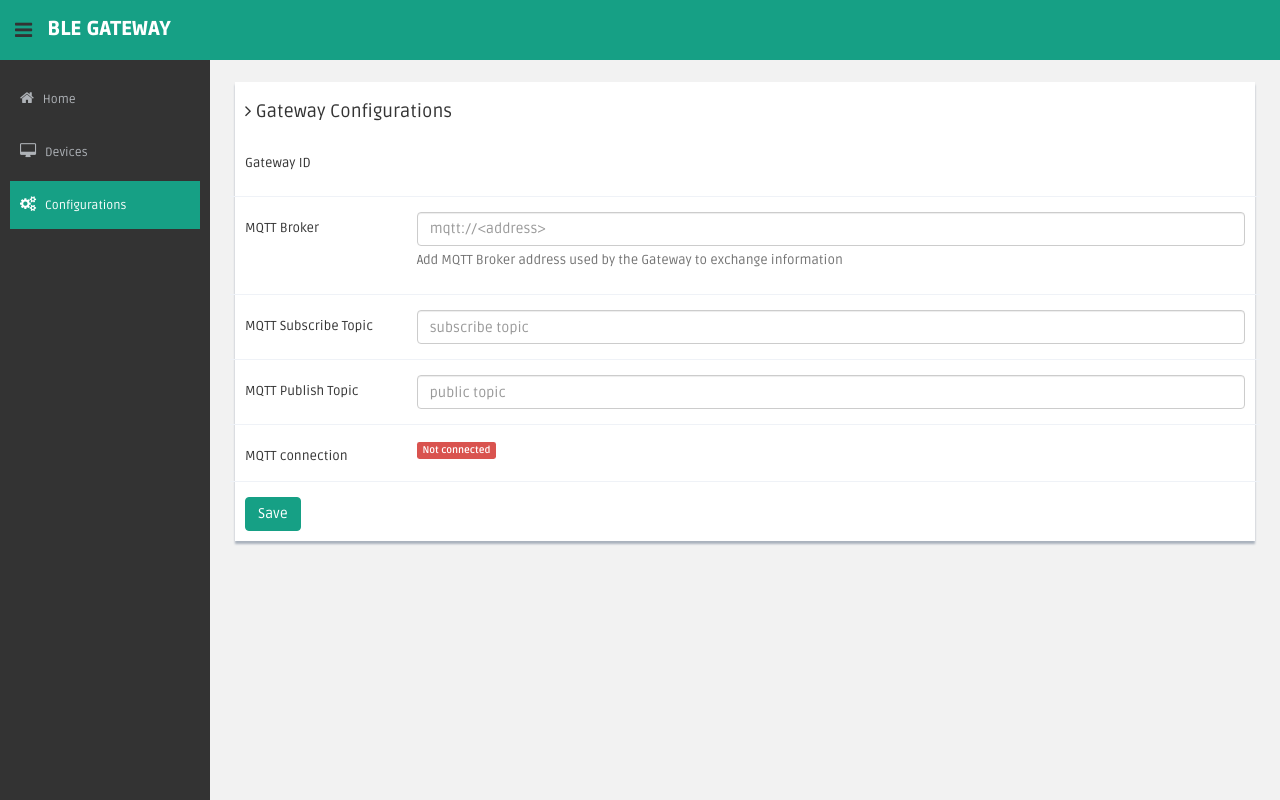
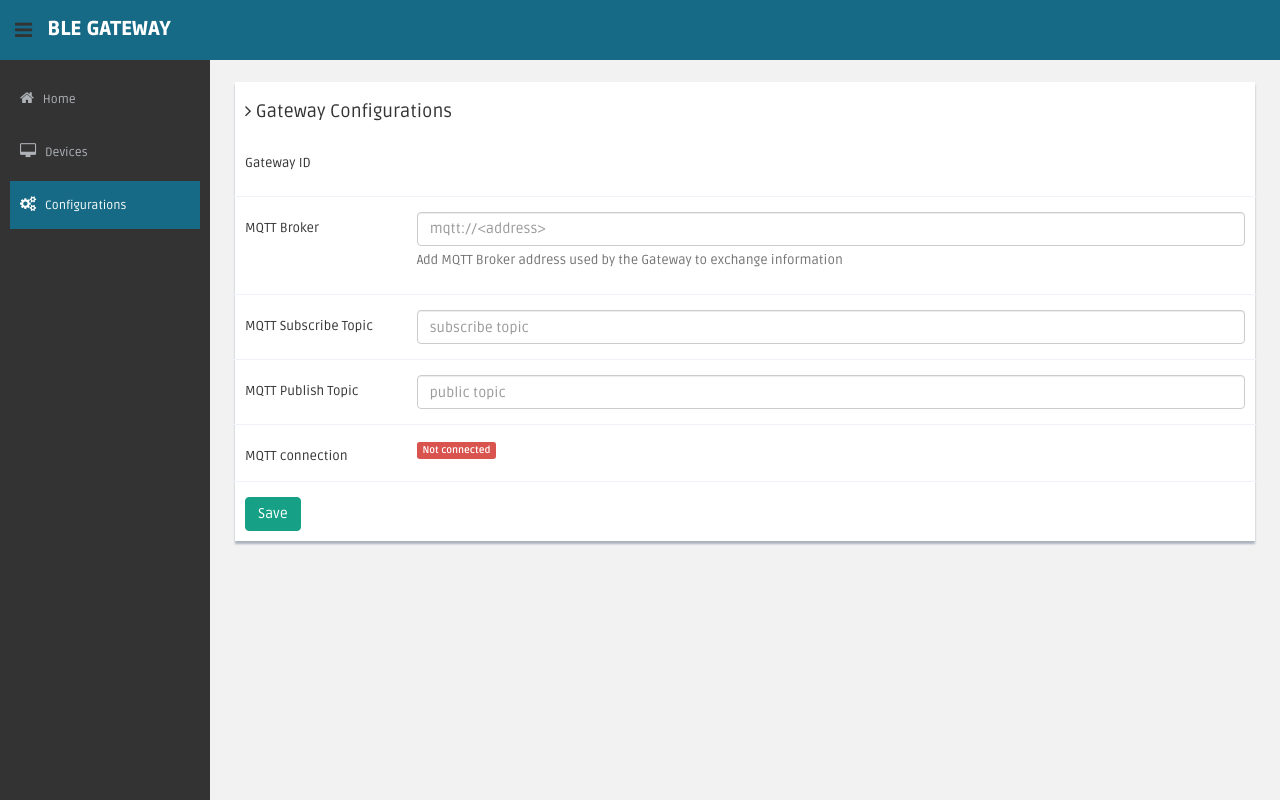
Before and after one commit to bogdanoniga/ble_gateway, a Node project: template views/configs.twig in a window 1280 px wide. Run offline with Node 20 templates, Linux system fonts and the light colour scheme; the template is opened without the code that fills it, so the values that code supplies are empty.

Commit message:
Changing colors

```diff
--- a/public/css/style.css
+++ b/public/css/style.css
@@ -185,7 +185,6 @@ hr {
 
 .mt {
 	margin-top: 25px;
-  /* background-color: #16A085 !important; */
 }
 
 .mb {
@@ -364,7 +363,7 @@ ul.sidebar-menu li a{
 }
 
 ul.sidebar-menu li a.active, ul.sidebar-menu li a:hover, ul.sidebar-menu li a:focus {
-    background-color: #16A085 !important;
+    background-color: #166A85 !important;
     color: #fff;
     display: block;
 
@@ -410,7 +409,7 @@ ul.sidebar-menu li a.active i {
     left: 0;
     right: 0;
     z-index: 1002;
-    background-color: #16A085 !important;
+    background-color: #166A85 !important;
     border: none !important;
 }
 
```
Also changed, not shown: public/img/ble_icon.png, public/img/favicon.ico.
